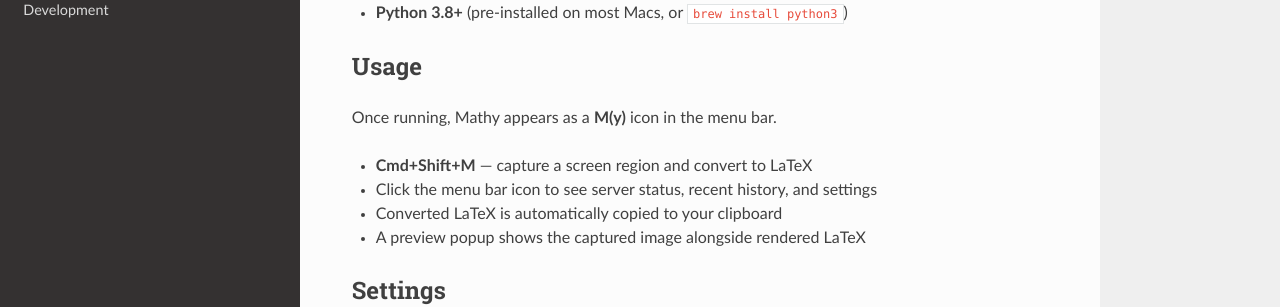
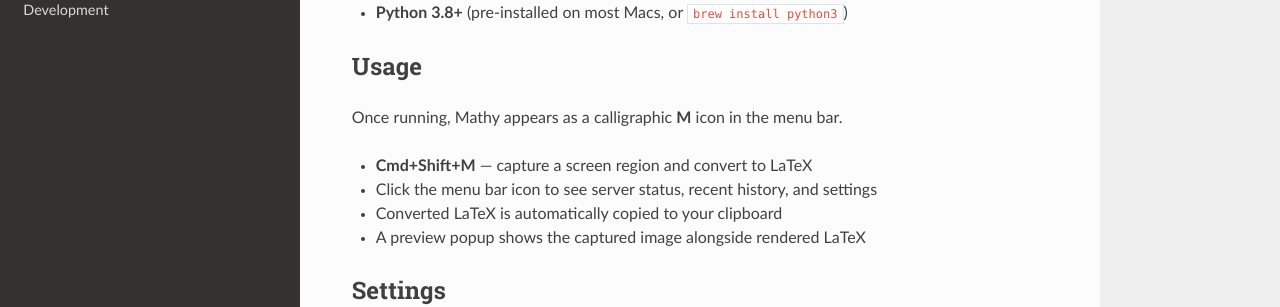
Before and after one commit to FaroutYLq/mathy, an MkDocs documentation site: the page built from docs/getting-started.md, in a window 1280 px wide and 1340 px high. Shown: the part 481-788 px from the top of the window. Built offline with MkDocs 1.6.1, drawn with Linux system fonts in a browser that asks for light colours; nearby versions of some CDN libraries.

Commit message:
Add rounded corners to app icon and fix menu bar icon description
Bake Apple-style rounded rectangle into icon SVG so it looks
consistent with other macOS apps. Update docs to reflect that the
menu bar shows a calligraphic M, not M(y).

Co-Authored-By: Claude Opus 4.6 <noreply@anthropic.com>

```diff
--- a/docs/getting-started.md
+++ b/docs/getting-started.md
@@ -15,7 +15,7 @@ On first launch, Mathy automatically installs the Python OCR engine and download
 
 ## Usage
 
-Once running, Mathy appears as a **M(y)** icon in the menu bar.
+Once running, Mathy appears as a calligraphic **M** icon in the menu bar.
 
 - **Cmd+Shift+M** — capture a screen region and convert to LaTeX
 - Click the menu bar icon to see server status, recent history, and settings
```
Also changed, not shown: README.md (+1 -1 lines), assets/icon.svg, 10 other files.
